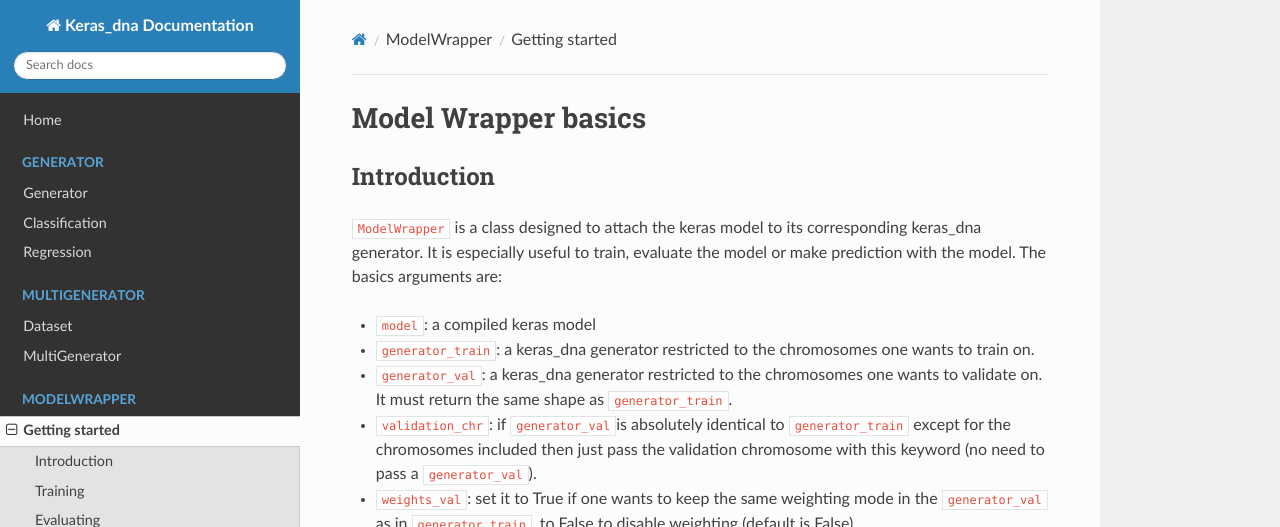
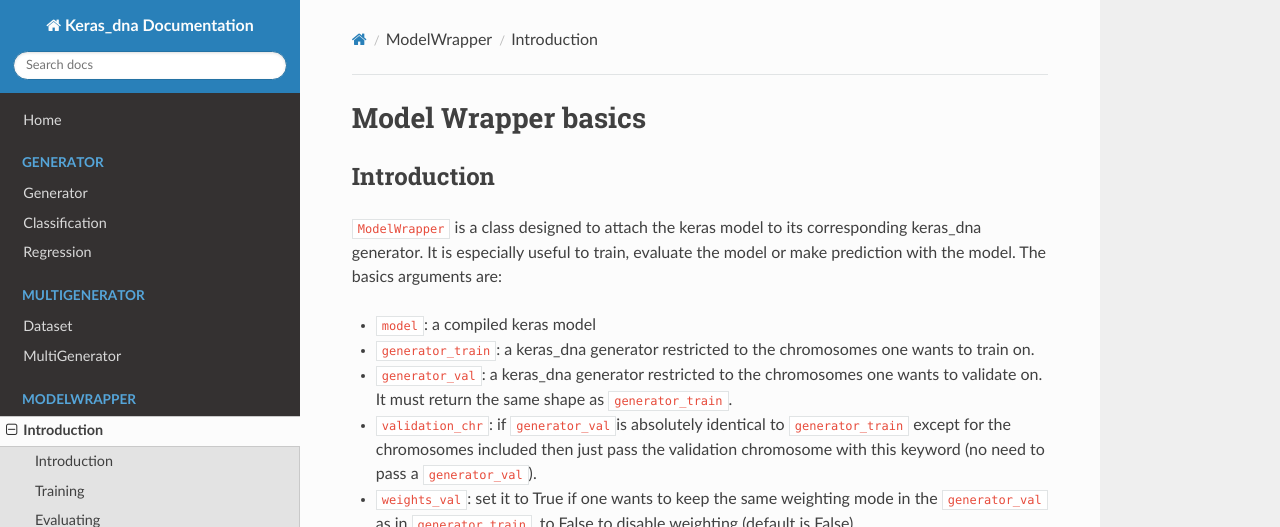
Before and after one commit to etirouthier/keras_dna, an MkDocs documentation site: the page built from docs/modelwrapper.md, in a window 1280 px wide and 900 px high. Shown: the top 527 px of the window. Built offline with MkDocs 1.6.1, drawn with Linux system fonts in a browser that asks for light colours; nearby versions of some CDN libraries.

Commit message:
Update mkdocs.yml

```diff
--- a/mkdocs.yml
+++ b/mkdocs.yml
@@ -9,7 +9,7 @@
                 Dataset: dataset.md
                 MultiGenerator: multigenerator.md
         - ModelWrapper:
-                Getting started: modelwrapper.md
+                Introduction: modelwrapper.md
                 Advanced use: modelwrapperadvanced.md
         - Other:
                 Normalization: normalization.md
```
